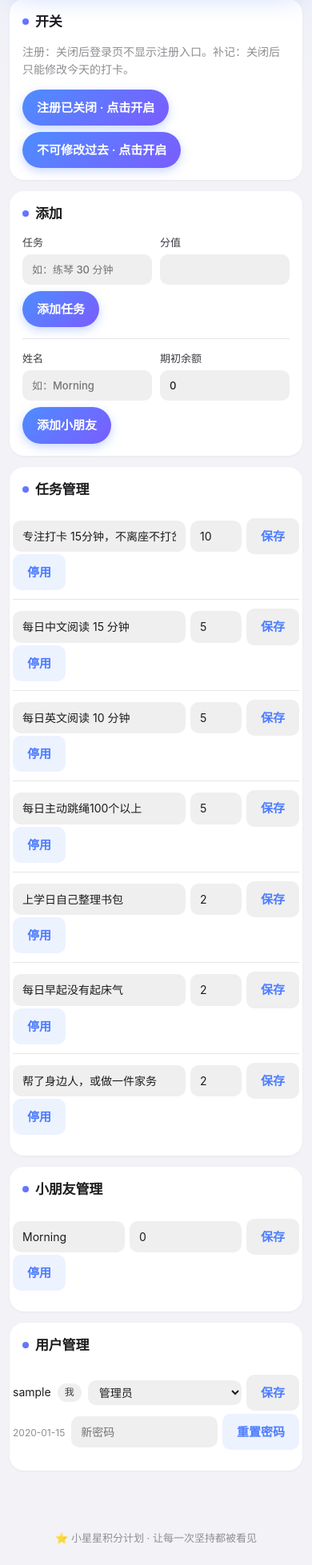
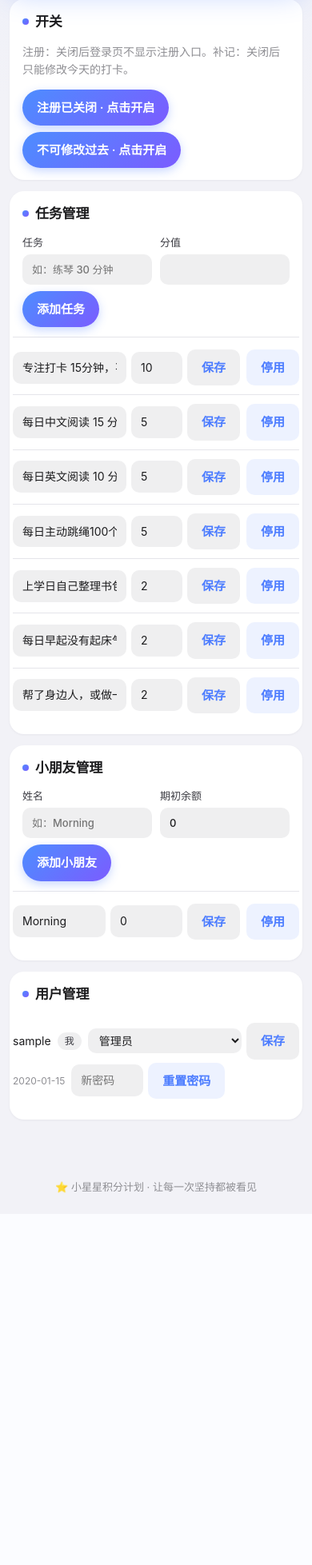
Before and after one commit to wangweitung/kid-points, a Flask app: page /admin/ in a window 390 px wide. Shown: the part 197-2154 px from the top of the page at 80% size. After the commit the page ends 1689 px from the top, so only its background shows below. Run offline with Flask 3, Linux system fonts and the light colour scheme; the visitor is signed in with stand-in values (Sample User, id 1); data comes from the database, SQL or seed files in the repository; tables that the repository leaves empty hold one stand-in row (values such as "Sample post").

Commit message:
管理页：添加任务/添加小朋友并入对应管理卡片，删除独立添加卡片

```diff
--- a/app/static/style.css
+++ b/app/static/style.css
@@ -511,20 +511,11 @@ table { border-collapse: collapse; width: 100%; }
 .table-view summary { cursor: pointer; font-weight: 600; color: var(--ink-2); }
 
 /* ---------- admin ---------- */
-.admin-grid {
-  display: grid;
-  grid-template-columns: repeat(auto-fit, minmax(min(280px, 100%), 1fr));
-  gap: var(--gap);
-  margin-bottom: var(--gap);
-}
-.admin-grid .card { margin-bottom: 0; }
 .switch-row { display: flex; flex-wrap: wrap; gap: 8px; margin-top: 12px; }
 .switch-row .inline-form { margin: 0; }
-.admin-grid .form-row + .form-row {
-  border-top: 1px solid var(--grid);
-  margin-top: 14px;
-  padding-top: 14px;
-}
+/* 管理卡内：添加行与下方列表之间留出分隔 */
+.table-add { margin-bottom: 4px; }
+.table-add + .table-wrap { border-top: 1px solid var(--grid); margin-top: 12px; padding-top: 4px; }
 .inline { display: inline; }
 .inline-form { display: inline-flex; align-items: center; gap: 6px; flex-wrap: wrap; margin-right: 8px; }
 .form-row {
@@ -831,7 +850,8 @@ code {
 
   .admin-table thead { display: none; }
   /* 每条记录压成一行：输入框 + 按钮 + 标签横排，仅在放不下时换行 */
-  .admin-table tr {
+  /* 用 tbody tr 提高权重，避免被 .form-table tbody tr 的 display:block 覆盖 */
+  .admin-table tbody tr {
     display: flex;
     flex-wrap: wrap;
     align-items: center;
@@ -851,6 +871,7 @@ code {
   }
   .admin-table .inline-form input { flex: 1 1 110px; width: auto; min-width: 0; }
   .admin-table .inline-form input.w-90 { flex: 0 1 64px; }
+  .admin-table .inline-form input.w-140 { flex: 0 1 90px; }
   .admin-table .inline-form select { flex: 1 1 110px; min-width: 0; }
   .admin-table .inline { display: flex; margin: 0; flex: 0 0 auto; }
   .admin-table .inline form { display: flex; align-items: center; gap: 6px; }
--- a/app/templates/admin.html
+++ b/app/templates/admin.html
@@ -5,7 +5,6 @@
   <h1>管理</h1>
 </div>
 
-<div class="admin-grid">
 <div class="card">
   <h2>开关</h2>
   <p class="muted">注册：关闭后登录页不显示注册入口。补记：关闭后只能修改今天的打卡。</p>
@@ -34,24 +33,13 @@
 </div>
 
 <div class="card">
-    <h2>添加</h2>
-    <form method="post" action="{{ url_for('admin.task_add') }}" class="form-row">
+  <h2>任务管理</h2>
+  <form method="post" action="{{ url_for('admin.task_add') }}" class="form-row table-add">
     <input type="hidden" name="csrf_token" value="{{ csrf_token() }}">
     <label>任务 <input type="text" name="name" placeholder="如：练琴 30 分钟" required></label>
     <label>分值 <input type="number" name="value" min="0.5" step="0.5" required></label>
     <button type="submit" class="btn btn-primary">添加任务</button>
   </form>
-    <form method="post" action="{{ url_for('admin.child_add') }}" class="form-row">
-      <input type="hidden" name="csrf_token" value="{{ csrf_token() }}">
-      <label>姓名 <input type="text" name="name" placeholder="如：Morning" required></label>
-      <label>期初余额 <input type="number" name="initial_balance" min="0" step="1" value="0"></label>
-      <button type="submit" class="btn btn-primary">添加小朋友</button>
-    </form>
-  </div>
-</div>
-
-<div class="card">
-  <h2>任务管理</h2>
   <div class="table-wrap">
   <table class="data-table admin-table form-table">
     <thead><tr><th>任务</th><th>分值</th><th>状态</th><th>操作</th></tr></thead>
@@ -84,6 +72,12 @@
 
 <div class="card">
   <h2>小朋友管理</h2>
+  <form method="post" action="{{ url_for('admin.child_add') }}" class="form-row table-add">
+    <input type="hidden" name="csrf_token" value="{{ csrf_token() }}">
+    <label>姓名 <input type="text" name="name" placeholder="如：Morning" required></label>
+    <label>期初余额 <input type="number" name="initial_balance" min="0" step="1" value="0"></label>
+    <button type="submit" class="btn btn-primary">添加小朋友</button>
+  </form>
   <div class="table-wrap">
   <table class="data-table admin-table form-table">
     <thead><tr><th>姓名</th><th>期初余额</th><th>状态</th><th>操作</th></tr></thead>
--- a/app/templates/passbook.html
+++ b/app/templates/passbook.html
@@ -69,7 +69,7 @@
 {% if session.get('role') == 'admin' %}
 <div class="card">
   <h2>手动记一笔</h2>
-  <form method="post" action="{{ url_for('views.passbook_add') }}" class="form-row">
+  <form method="post" action="{{ url_for('views.passbook_add') }}" class="form-row pb-form">
     <input type="hidden" name="csrf_token" value="{{ csrf_token() }}">
     <label>日期 <input type="date" name="date" value="{{ today_d.isoformat() }}" max="{{ today_d.isoformat() }}"></label>
     <label>事由 <input type="text" name="reason" placeholder="如：做家务奖励 / 买零食" required></label>
```
Also changed, not shown: other parts of app/static/style.css (+33 -5 lines). Lines whose indentation alone changed are shown as unchanged.
